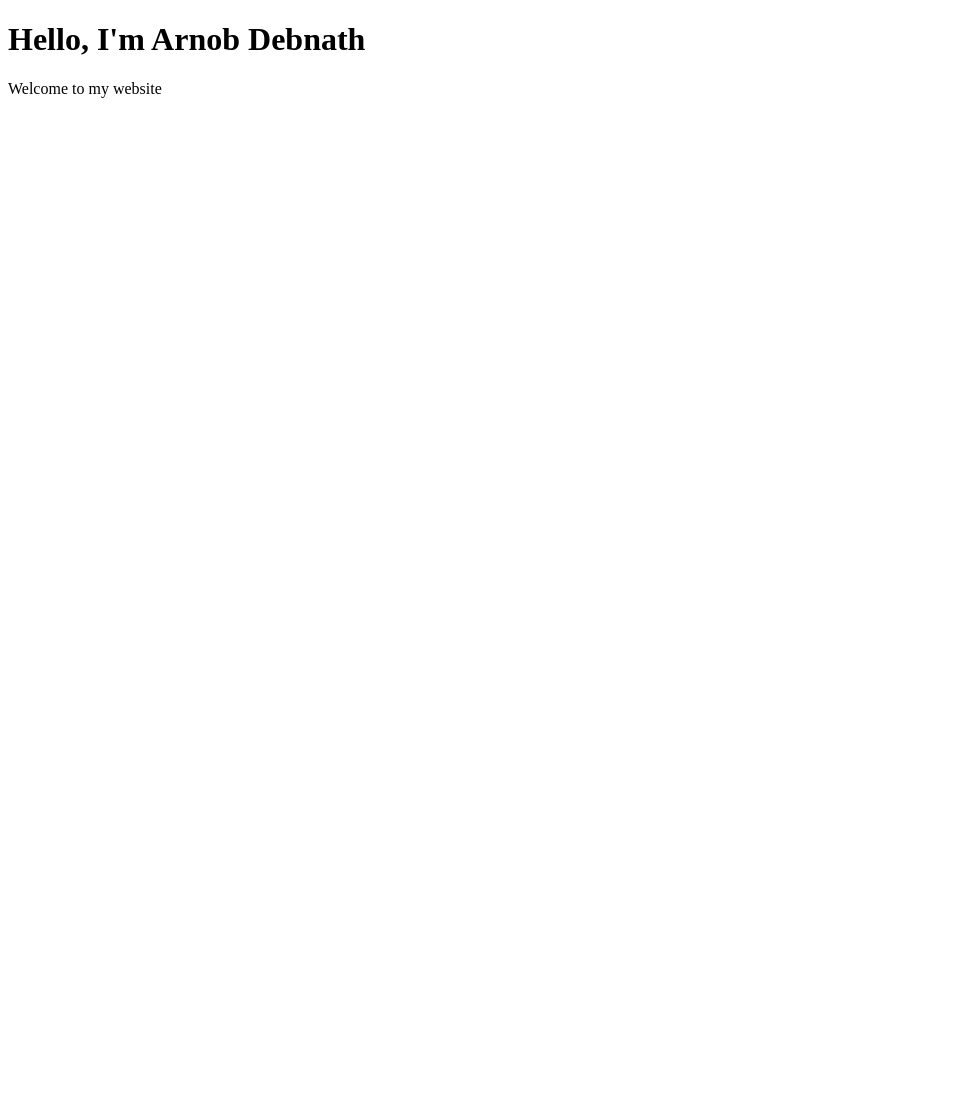
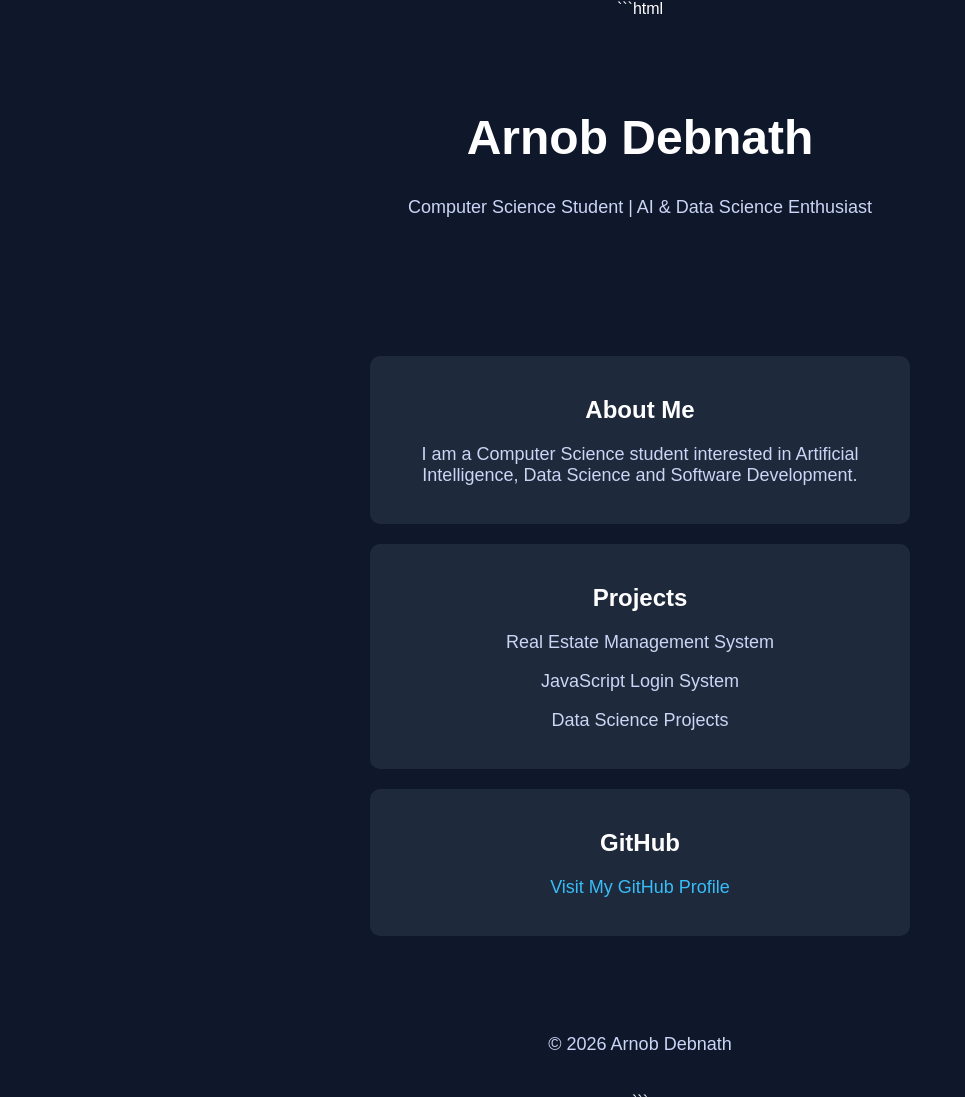
Before and after one commit to arnob-debnath/arnob-debnath.github.io, a plain HTML site: page index.html in a window 1280 px wide. Shown: the whole page, without its empty margins (0-965 px from the left). Before the commit the page ends 800 px from the top, so only its background shows below. Drawn offline with Linux system fonts and the light colour scheme.

Commit message:
Update portfolio HTML structure and content

````diff
--- a/index.html
+++ b/index.html
@@ -1,20 +1,101 @@
+```html
 <!DOCTYPE html>
-<html>
+<html lang="en">
 
 <head>
+<meta charset="UTF-8">
+<meta name="viewport" content="width=device-width, initial-scale=1.0">
+
 <title>Arnob Debnath | Portfolio</title>
 
-<meta name="description" content="Arnob Debnath - Computer Science Student, AI and Data Science enthusiast">
-<meta name="keywords" content="Arnob Debnath, AI, Data Science, GitHub, Portfolio">
+<meta name="description" content="Arnob Debnath - Computer Science Student interested in AI, Data Science and Software Development.">
+<meta name="keywords" content="Arnob Debnath, AI, Data Science, GitHub, Portfolio, Computer Science">
 <meta name="author" content="Arnob Debnath">
 <meta name="robots" content="index, follow">
+
+<style>
+
+body{
+font-family: Arial, sans-serif;
+margin:0;
+background:#0f172a;
+color:white;
+text-align:center;
+}
+
+header{
+padding:60px;
+}
+
+h1{
+font-size:48px;
+}
+
+p{
+font-size:18px;
+color:#cbd5f5;
+}
+
+.section{
+padding:40px;
+}
+
+.card{
+background:#1e293b;
+padding:20px;
+margin:20px auto;
+max-width:500px;
+border-radius:10px;
+}
+
+a{
+color:#38bdf8;
+text-decoration:none;
+}
+
+footer{
+padding:20px;
+color:#94a3b8;
+}
+
+</style>
 
 </head>
 
 <body>
 
-<h1>Hello, I'm Arnob Debnath</h1>
-<p>Welcome to my website</p>
+<header>
+<h1>Arnob Debnath</h1>
+<p>Computer Science Student | AI & Data Science Enthusiast</p>
+</header>
+
+<div class="section">
+
+<div class="card">
+<h2>About Me</h2>
+<p>I am a Computer Science student interested in Artificial Intelligence, Data Science and Software Development.</p>
+</div>
+
+<div class="card">
+<h2>Projects</h2>
+<p>Real Estate Management System</p>
+<p>JavaScript Login System</p>
+<p>Data Science Projects</p>
+</div>
+
+<div class="card">
+<h2>GitHub</h2>
+<p>
+<a href="https://github.com/arnob-debnath">Visit My GitHub Profile</a>
+</p>
+</div>
+
+</div>
+
+<footer>
+<p>© 2026 Arnob Debnath</p>
+</footer>
 
 </body>
 </html>
+```
````
